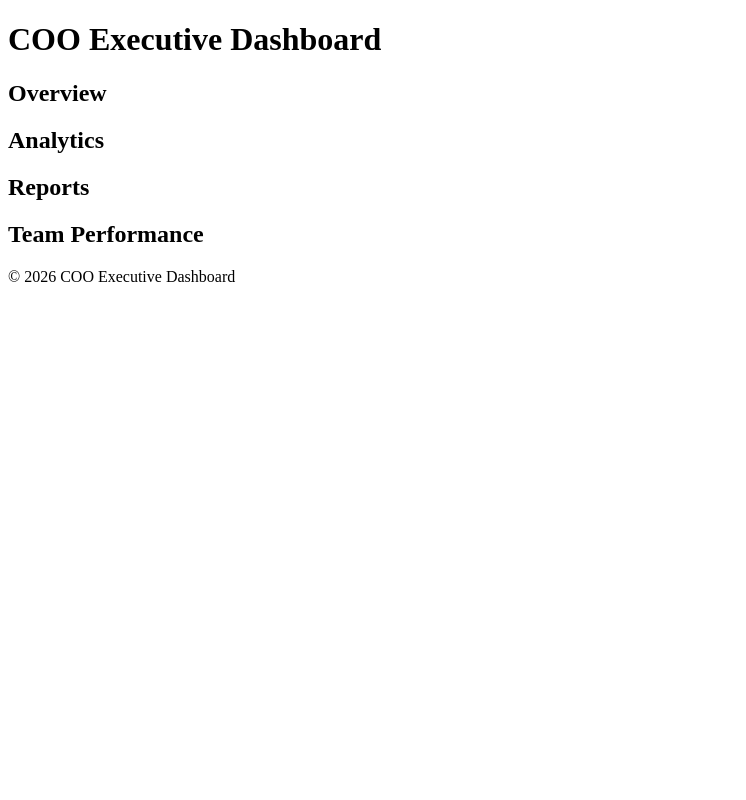
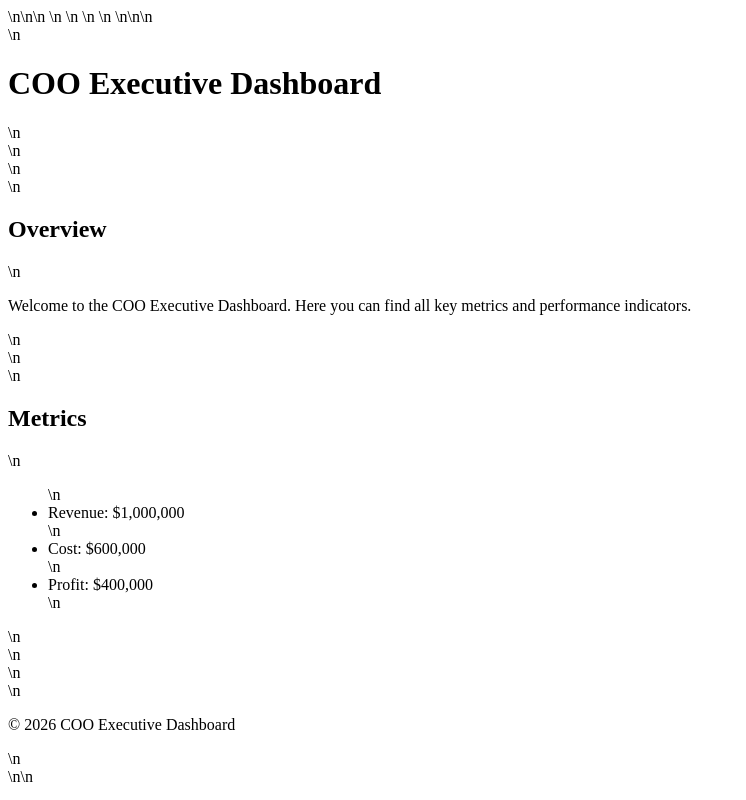
Before and after one commit to billp215/coo-dashboard, a plain HTML site: page index.html in a window 1280 px wide. Shown: the whole page, without its empty margins (0-746 px from the left). Drawn offline with Linux system fonts and the light colour scheme.

Commit message:
Push COO Executive Dashboard HTML file to main branch as index.html

```diff
--- a/index.html
+++ b/index.html
@@ -1,35 +1 @@
-<!DOCTYPE html>
-<html lang="en">
-<head>
-    <meta charset="UTF-8">
-    <meta name="viewport" content="width=device-width, initial-scale=1.0">
-    <title>COO Executive Dashboard</title>
-    <link rel="stylesheet" href="styles.css">
-</head>
-<body>
-    <header>
-        <h1>COO Executive Dashboard</h1>
-    </header>
-    <main>
-        <section id="overview">
-            <h2>Overview</h2>
-            <!-- Overview content here -->
-        </section>
-        <section id="analytics">
-            <h2>Analytics</h2>
-            <!-- Analytics content here -->
-        </section>
-        <section id="reports">
-            <h2>Reports</h2>
-            <!-- Reports content here -->
-        </section>
-        <section id="team">
-            <h2>Team Performance</h2>
-            <!-- Team performance content here -->
-        </section>
-    </main>
-    <footer>
-        <p>&copy; 2026 COO Executive Dashboard</p>
-    </footer>
-</body>
-</html>
+<!DOCTYPE html>\n<html lang="en">\n<head>\n    <meta charset="UTF-8">\n    <meta http-equiv="X-UA-Compatible" content="IE=edge">\n    <meta name="viewport" content="width=device-width, initial-scale=1.0">\n    <title>COO Executive Dashboard</title>\n    <link rel="stylesheet" href="styles.css">\n</head>\n<body>\n    <header>\n        <h1>COO Executive Dashboard</h1>\n    </header>\n    <main>\n        <section>\n            <h2>Overview</h2>\n            <p>Welcome to the COO Executive Dashboard. Here you can find all key metrics and performance indicators.</p>\n        </section>\n        <section>\n            <h2>Metrics</h2>\n            <ul>\n                <li>Revenue: $1,000,000</li>\n                <li>Cost: $600,000</li>\n                <li>Profit: $400,000</li>\n            </ul>\n        </section>\n    </main>\n    <footer>\n        <p>&copy; 2026 COO Executive Dashboard</p>\n    </footer>\n</body>\n</html>
```
